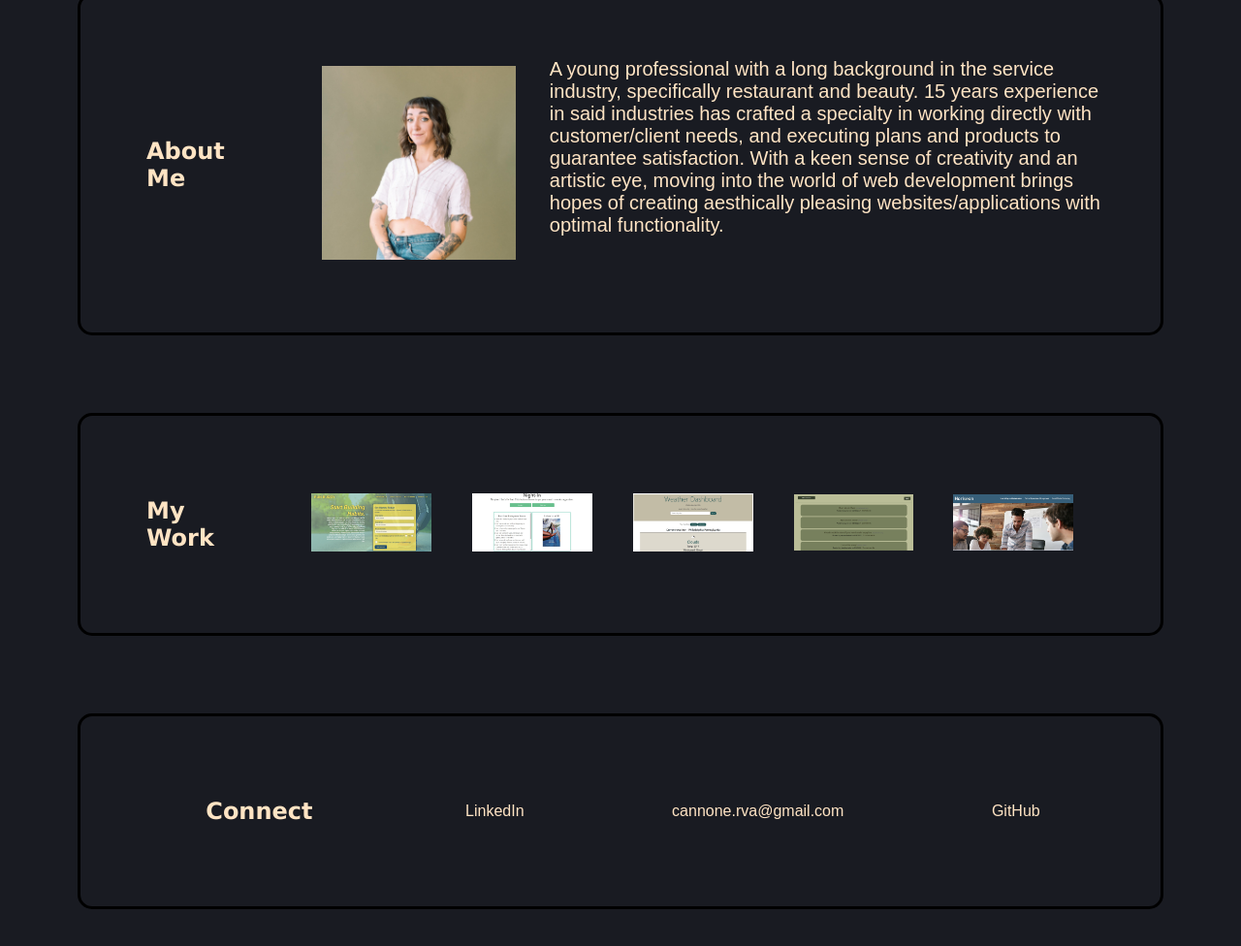
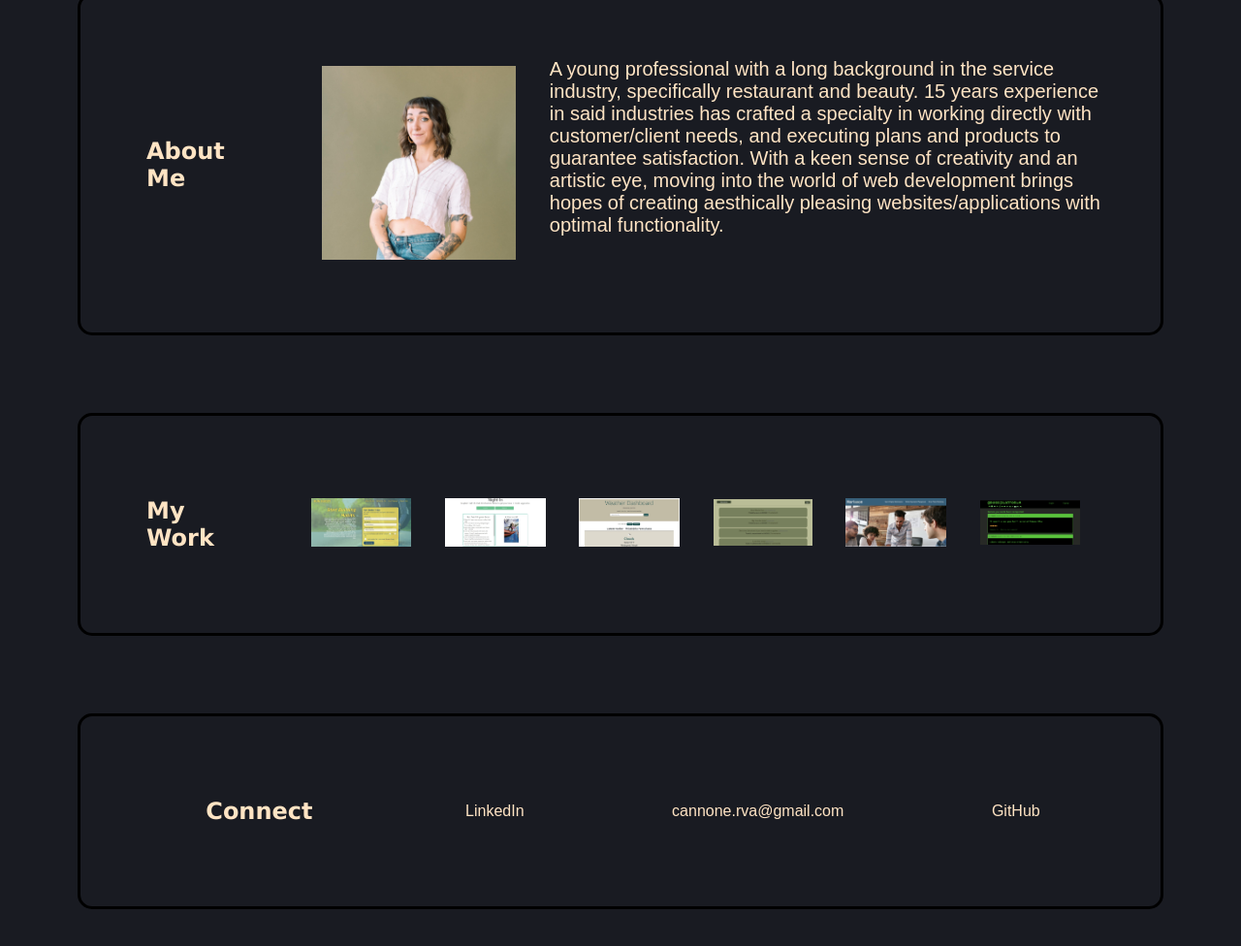
Before and after one commit to cannonel/ec-portfolio, a plain HTML site: page index.html in a window 1280 px wide. Shown: the part 543-1519 px from the top of the page at 97% size. Drawn offline with Linux system fonts and the light colour scheme.

Commit message:
add gp3 screenshot

```diff
--- a/index.html
+++ b/index.html
@@ -84,6 +84,12 @@
     </a>
     </div>
 
+      <!--gp three-->
+      <div class="project-screenshots">
+        <a href="https://cannonel.github.io/cross-platforum/" target="blank">
+        <img src="assets/images/crossplat.jpg" alt="A screen shot of the website Horiseon. It displays the page's name, navigation bar, and an image of a group of coworkers working collaboratively." />
+      </a>
+      </div>
   </section>
   <!--my work end-->
 
```
Also changed, not shown: assets/images/crossplat.jpg (added).
